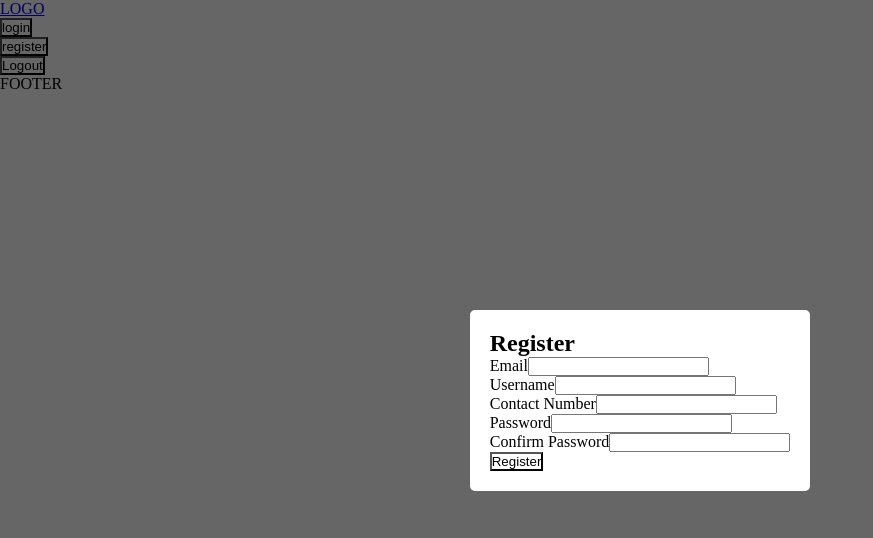
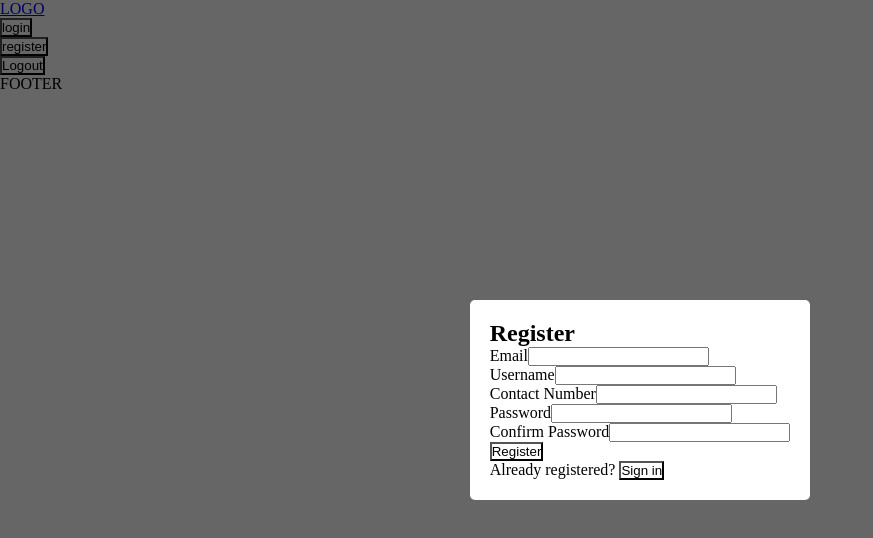
Before and after one commit to Ayush-Mamgain/playrite, a React (Vite) app in the folder client/: page /matches in a window 1280 px wide. Both pictures are taken after a click on the button "register". Shown: the top 538 px of the page, without its empty margins (0-873 px from the left). Built offline with nearby package versions, Linux system fonts and the light colour scheme; no server answers.

Commit message:
Functionality to navigate between register and login modals

```diff
--- a/client/src/components/Header.jsx
+++ b/client/src/components/Header.jsx
@@ -117,10 +117,10 @@ const Header = () => {
             </nav>
 
             <Modal show={showLogin} handleClose={() => setShowLogin(false)}>
-                <LoginModal setShowLogin={setShowLogin}/>
+                <LoginModal setShowLogin={setShowLogin} setShowRegister={setShowRegister} />
             </Modal>
             <Modal show={showRegister} handleClose={() => setShowRegister(false)}>
-                <RegisterModal setShowRegister={setShowRegister}/>
+                <RegisterModal setShowRegister={setShowRegister} setShowLogin={setShowLogin} />
             </Modal>
             <Modal show={showTransaction} handleClose={() => setShowTransaction(false)}>
                 <TransactionModal walletAmount={walletAmount} setShowTransaction={setShowTransaction}/>
--- a/client/src/components/LoginModal.jsx
+++ b/client/src/components/LoginModal.jsx
@@ -10,7 +10,7 @@ import { loginUser } from '../features/authSlice';
 import Error from './Error';
 import { useNavigate } from 'react-router-dom';
 
-const LoginModal = ({setShowLogin}) => {
+const LoginModal = ({ setShowLogin, setShowRegister }) => {
     const disptach = useDispatch();
     const navigate = useNavigate();
 
@@ -79,6 +79,17 @@ const LoginModal = ({setShowLogin}) => {
                 />
                 <Button>Sign In</Button>
             </form>
+            <p>
+                Don't have an account?{' '}
+                <Button
+                    onHit={() => {
+                        setShowRegister(true);
+                        setShowLogin(false);
+                    }}
+                >
+                    Register
+                </Button>
+            </p>
         </div>
     );
 };
--- a/client/src/components/RegisterModal.jsx
+++ b/client/src/components/RegisterModal.jsx
@@ -2,17 +2,13 @@ import React, { useState } from 'react';
 import Input from './Input';
 import Button from './Button';
 import inputHandler from '../utils/inputHandler';
-import { login, register } from '../apiServices/authServices';
 import { sendOtp } from '../apiServices/otpServices';
 import Loading from './Loading';
-import { useDispatch } from 'react-redux';
 import toast from 'react-hot-toast';
-import { loginUser } from '../features/authSlice';
 import Error from './Error';
 import OtpModal from './OtpModal';
 
-const RegisterModal = ({setShowRegister}) => {
-    const disptach = useDispatch();
+const RegisterModal = ({ setShowRegister, setShowLogin }) => {
     const [otp, setOtp] = useState(false);
 
     const [formData, setFormData] = useState({
@@ -63,8 +59,7 @@ const RegisterModal = ({setShowRegister}) => {
 
     if (loading) return <Loading />;
     // if(error.statusCode === 500) return <Error error={error}/> --> for server side errors
-    if (otp)
-        return <OtpModal {...formData} />;
+    if (otp) return <OtpModal {...formData} />;
     return (
         <div className="registerModal">
             <h1>Register</h1>
@@ -106,6 +101,17 @@ const RegisterModal = ({setShowRegister}) => {
                 />
                 <Button>Register</Button>
             </form>
+            <p>
+                Already registered?{' '}
+                <Button
+                    onHit={() => {
+                        setShowRegister(false);
+                        setShowLogin(true);
+                    }}
+                >
+                    Sign in
+                </Button>
+            </p>
         </div>
     );
 };
```
